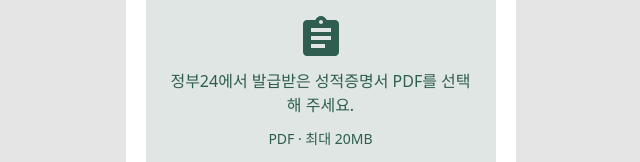
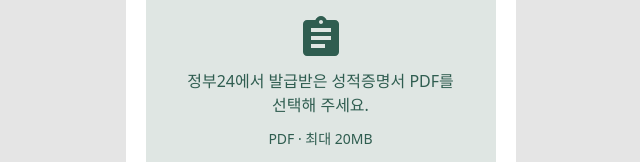
Before and after one commit to 4line-thon-team8/Frontend, a React (Vite) app: page /grade/upload in a window 1280 px wide. Shown: the part 151-313 px from the top of the page, without its empty margins (312-952 px from the left). Built offline with nearby package versions, Linux system fonts and the light colour scheme; no server answers; a web font is replaced by a local one.

Commit message:
fix: improve PDF upload instruction wrapping (#38)

```diff
--- a/src/pages/grade/PdfUploadPage.css
+++ b/src/pages/grade/PdfUploadPage.css
@@ -34,6 +34,17 @@
   font-size: 14px;
 }
 
+.pdf-upload-instructions {
+  min-width: 0;
+  word-break: keep-all;
+  overflow-wrap: anywhere;
+}
+
+.pdf-upload-instructions span {
+  display: inline-block;
+  max-width: 100%;
+}
+
 .pdf-upload-card .button {
   min-height: 44px;
   width: 100%;
--- a/src/pages/grade/PdfUploadPage.tsx
+++ b/src/pages/grade/PdfUploadPage.tsx
@@ -56,7 +56,10 @@ export default function PdfUploadPage() {
       <h1 id="pdf-upload-title">정부24 PDF 업로드</h1>
       <div className="pdf-upload-card">
         <img src={clipboard} alt="" width="36" height="40" />
-        <p>정부24에서 발급받은 성적증명서 PDF를 선택해 주세요.</p>
+        <p className="pdf-upload-instructions">
+          정부24에서 발급받은 성적증명서 PDF를<br />
+          <span>선택해 주세요.</span>
+        </p>
         <p className="pdf-upload-hint">PDF · 최대 {MAX_PDF_BYTES / (1024 * 1024)}MB</p>
         <input ref={inputRef} type="file" accept="application/pdf,.pdf" hidden onChange={selectPdf} />
         <Button onClick={() => inputRef.current?.click()}>
```
